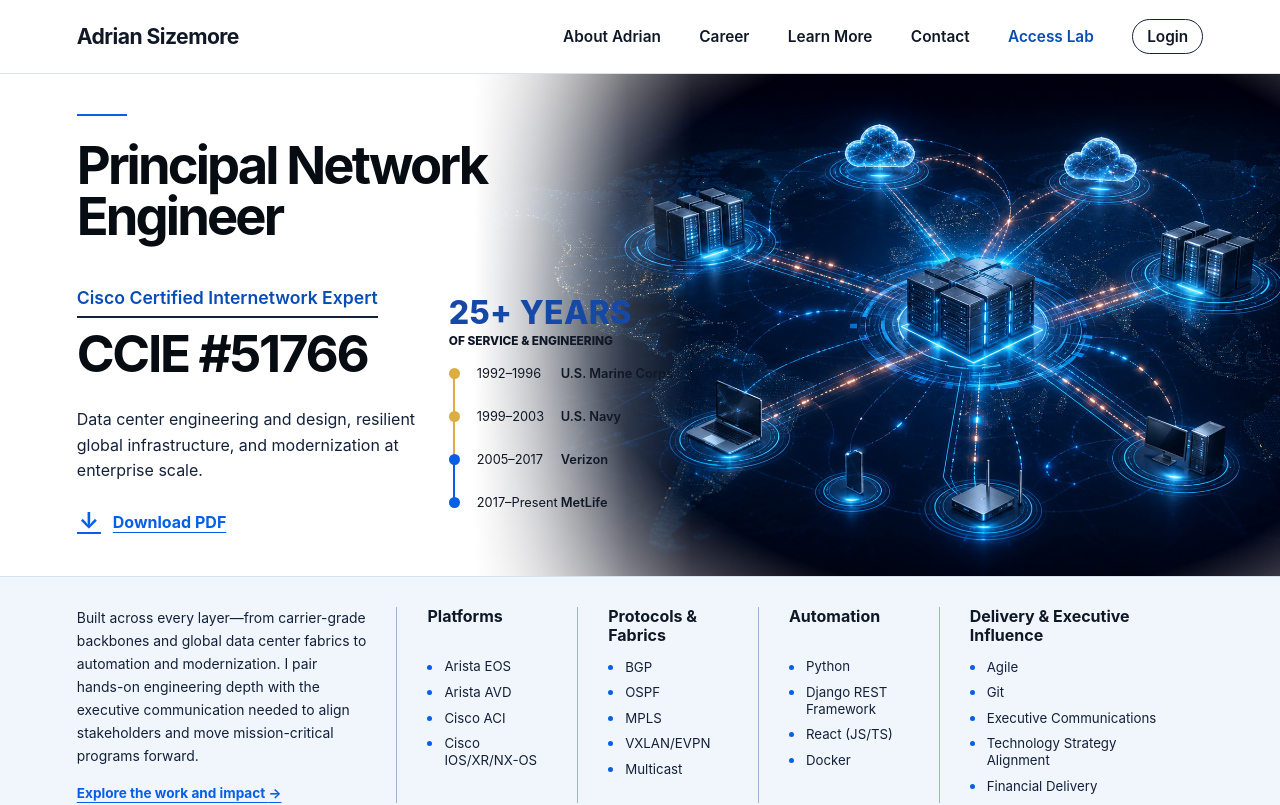
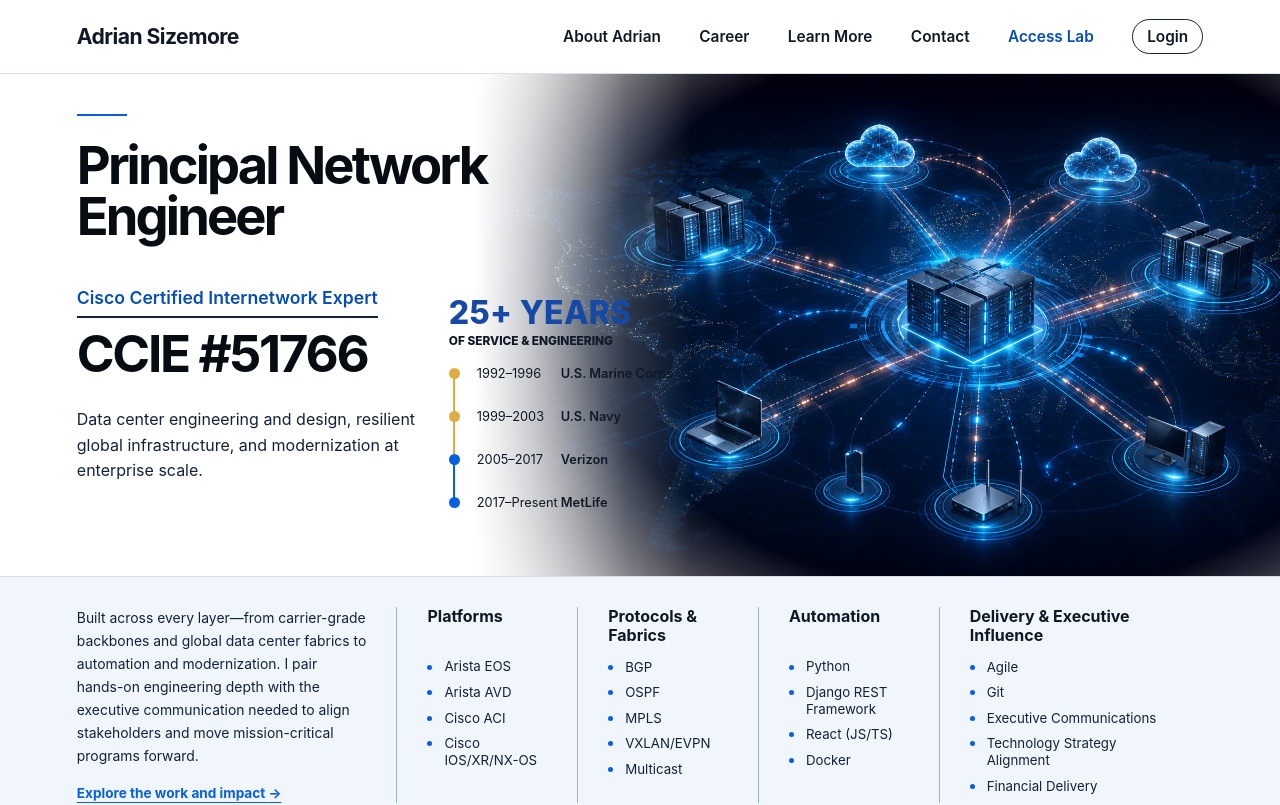
Before and after one commit to adrian-sizemore/MySite-React, a React (Vite) app: page / in a window 1280 px wide. Shown: the top 805 px of the page. Built offline with nearby package versions, Linux system fonts and the light colour scheme; no server answers.

Commit message:
Remove homepage PDF prompt

```diff
--- a/src/components/HomePage.jsx
+++ b/src/components/HomePage.jsx
@@ -88,10 +88,6 @@
               <p>{identity.certification}</p>
               <strong>{identity.certificationNumber}</strong>
               <p className="tagline">{identity.tagline}</p>
-              <NavLink className="resume-link" href="/resume" onNavigate={onNavigate}>
-                <span className="download-icon" aria-hidden="true">↓</span>
-                Download PDF
-              </NavLink>
             </div>
             <CareerTimeline />
           </div>
```
